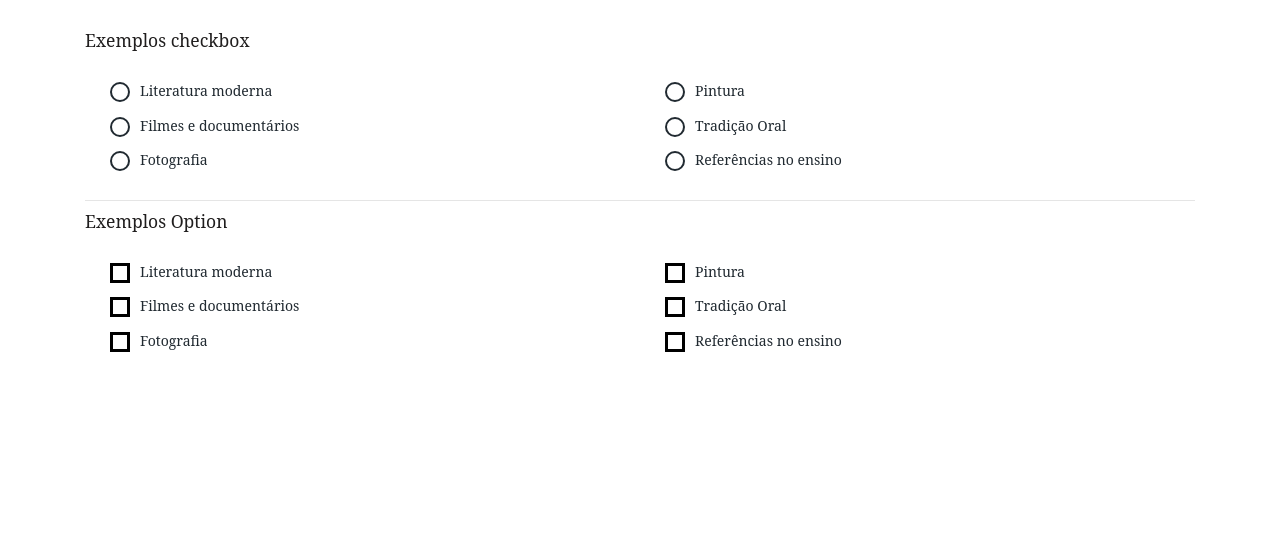
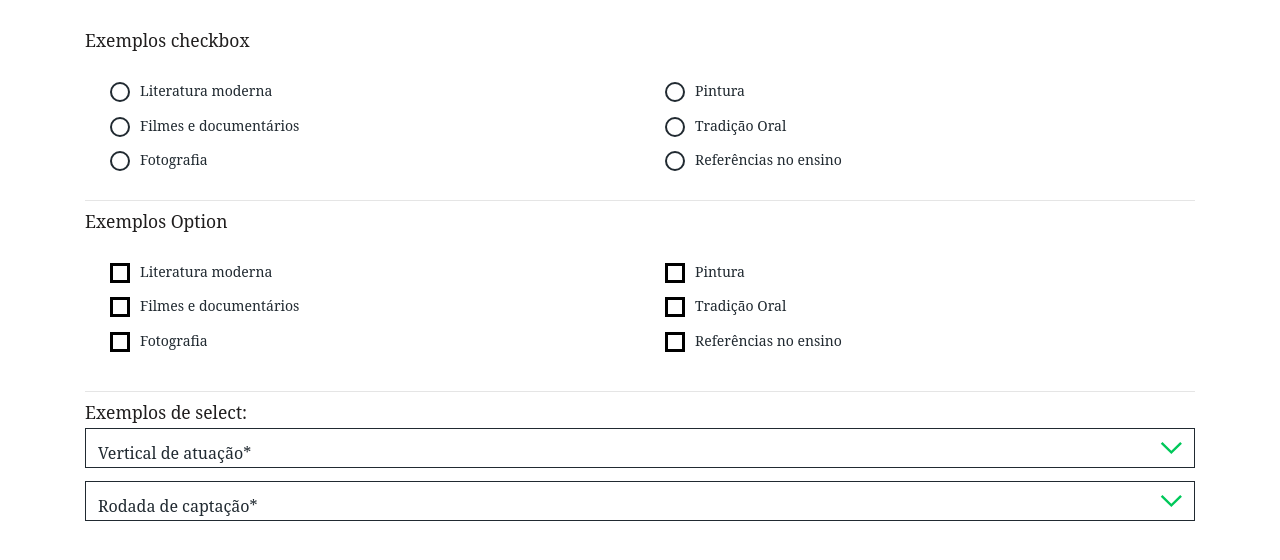
Before and after one commit to Henderson-dev/HTML-components, a website: page form.html in a window 1280 px wide. Drawn offline with nearby package versions, Linux system fonts and the light colour scheme.

Commit message:
Update  form, add select html

```diff
--- a/form.html
+++ b/form.html
@@ -140,6 +140,47 @@
       </div>
     </div>
 
+    <div class="container">
+      <div class="row form-default">
+        <div class="col-12">
+          <hr />
+          <h3>Exemplos de select:</h3>
+        </div>
+        <div class="col-12">
+          <!-- Area do select -->
+          <div class="box-select">
+            <select name="" id="">
+              <option value="">Vertical de atuação*</option>
+              <option value="Biomassa do eucalipto">
+                Biomassa do eucalipto
+              </option>
+              <option value="Embalagens sustentáveis">
+                Embalagens sustentáveis
+              </option>
+              <option value="Agroflorestal">Agroflorestal</option>
+              <option value="Remoção de Carbono">Remoção de Carbono</option>
+            </select>
+          </div>
+          <!-- // Area do select -->
+        </div>
+
+        <div class="col-12">
+          <!-- Area do select -->
+          <div class="box-select">
+            <select name="" id="">
+              <option value="">Rodada de captação*</option>
+              <option value="Pré seed">Pré seed</option>
+              <option value="Seed">Seed</option>
+              <option value="Série A">Série A</option>
+              <option value="Série B">Série B</option>
+              <option value="Acima">Acima</option>
+            </select>
+          </div>
+          <!-- // Area do select -->
+        </div>
+      </div>
+    </div>
+
     <script
       src="https://cdn.jsdelivr.net/npm/jquery@3.5.1/dist/jquery.slim.min.js"
       integrity="sha384-DfXdz2htPH0lsSSs5nCTpuj/zy4C+OGpamoFVy38MVBnE+IbbVYUew+OrCXaRkfj"
```
Also changed, not shown: assets/images/seta_select.svg (added).
